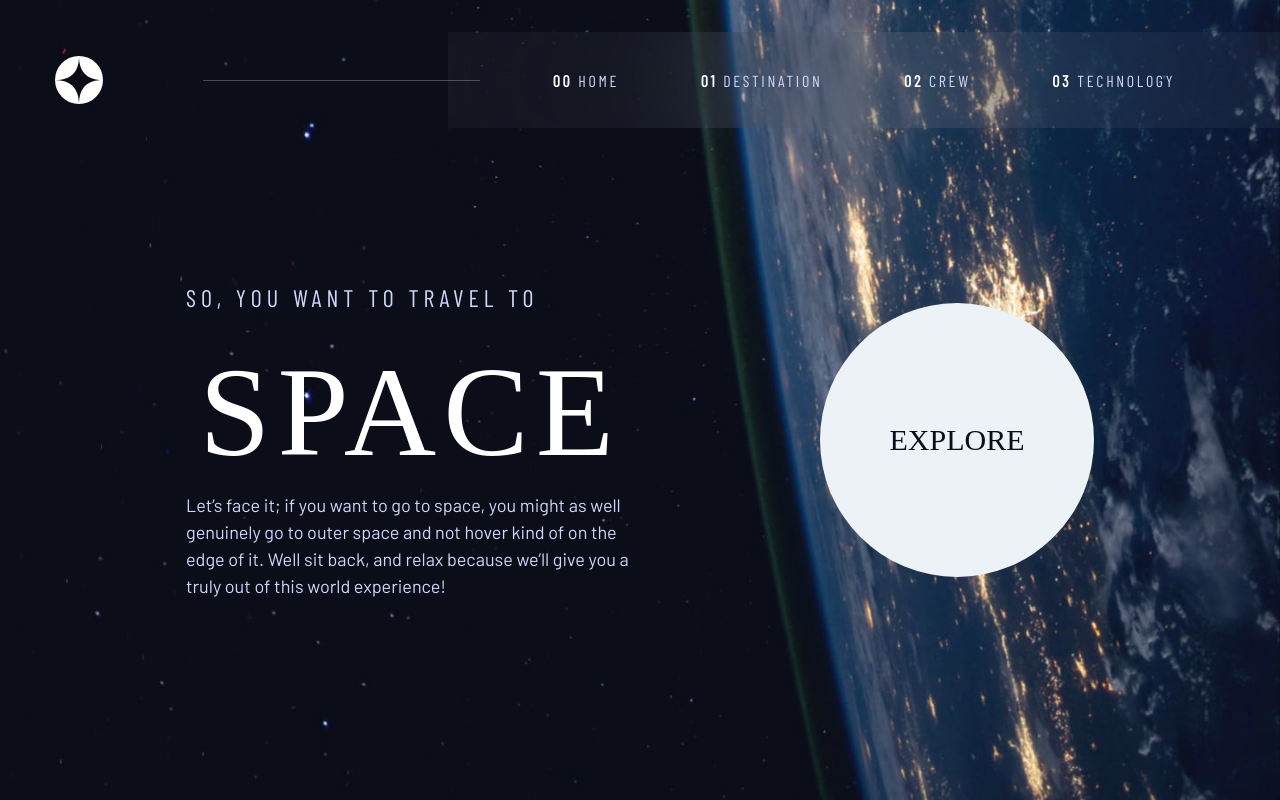
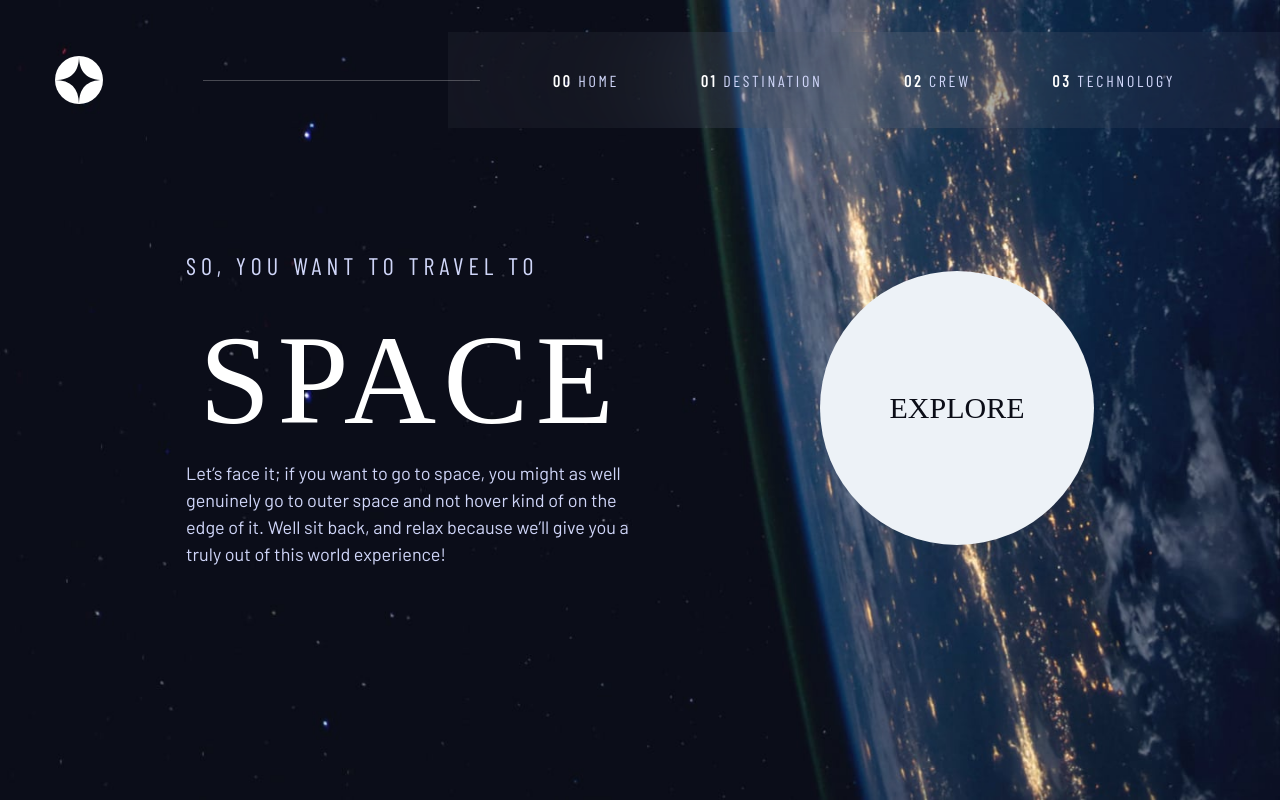
Before and after one commit to Kyokox1/space_tourism, a React (Vite) app: page / in a window 1280 px wide. Built offline with nearby package versions, Linux system fonts and the light colour scheme; a web font is replaced by a local one.

Commit message:
Disminuyendo margen superior al Home, y optimizando el NavHeaderDesktop.

```diff
--- a/src/components/pages/Home.jsx
+++ b/src/components/pages/Home.jsx
@@ -28,7 +28,7 @@ export const Home = () => {
 					alignItems={{ md: "center", base: "center" }}
 					h={{ lg: "auto", md: "4xl", base: "xl" }}
 					w="100%"
-					m={{ lg: "9.5rem auto 0 auto", md: "1rem auto", base: "0" }}
+					m={{ lg: "7.5rem auto 0 auto", md: "1rem auto", base: "0" }}
 					fontWeight="300"
 					color="#D0D6F9"
 					textAlign={{ lg: "initial", md: "center", base: "center" }}
--- a/src/components/sections/NavDesktop_item.jsx
+++ b/src/components/sections/NavDesktop_item.jsx
@@ -3,6 +3,8 @@ import { Link } from "react-router-dom";
 import { Box, ListItem, Text, UnorderedList } from "@chakra-ui/react";
 
 export const NavDesktop = () => {
+	const navValues = ["HOME", "DESTINATION", "CREW", "TECHNOLOGY"];
+
 	return (
 		<Box
 			as="nav"
@@ -26,54 +28,20 @@ export const NavDesktop = () => {
 				alignItems="center"
 				letterSpacing="2.7px"
 			>
-				<ListItem>
-					<Link to="/">
+				{navValues.map((value, i) => (
+					<ListItem key={i}>
+						<Link to={`/${value.toLocaleLowerCase()}`}>
 							<Text
 								as="strong"
 								color="white"
 								display={{ lg: "inline", md: "none", base: "none" }}
 							>
-							00
+								0{i}
 							</Text>{" "}
-						HOME
+							{value}
 						</Link>
 					</ListItem>
-				<ListItem>
-					<Link to="/destination">
-						<Text
-							as="strong"
-							color="#FFFFFF"
-							display={{ lg: "inline", md: "none", base: "none" }}
-						>
-							01
-						</Text>{" "}
-						DESTINATION
-					</Link>
-				</ListItem>
-				<ListItem>
-					<Link to="/crew">
-						<Text
-							as="strong"
-							color="#FFFFFF"
-							display={{ lg: "inline", md: "none", base: "none" }}
-						>
-							02
-						</Text>{" "}
-						CREW
-					</Link>
-				</ListItem>
-				<ListItem>
-					<Link to="/technology">
-						<Text
-							as="strong"
-							color="#FFFFFF"
-							display={{ lg: "inline", md: "none", base: "none" }}
-						>
-							03
-						</Text>{" "}
-						TECHNOLOGY
-					</Link>
-				</ListItem>
+				))}
 			</UnorderedList>
 		</Box>
 	);
--- a/src/services/fetchAPI.jsx
+++ b/src/services/fetchAPI.jsx
@@ -1,5 +1,5 @@
 const API = "/data.json"
-// import ss from "./"
+// "/space_tourism/data.json" para deploy
 
 export const fetchApi = async (key) => {
 	try {
```
Lines whose indentation alone changed are shown as unchanged.
